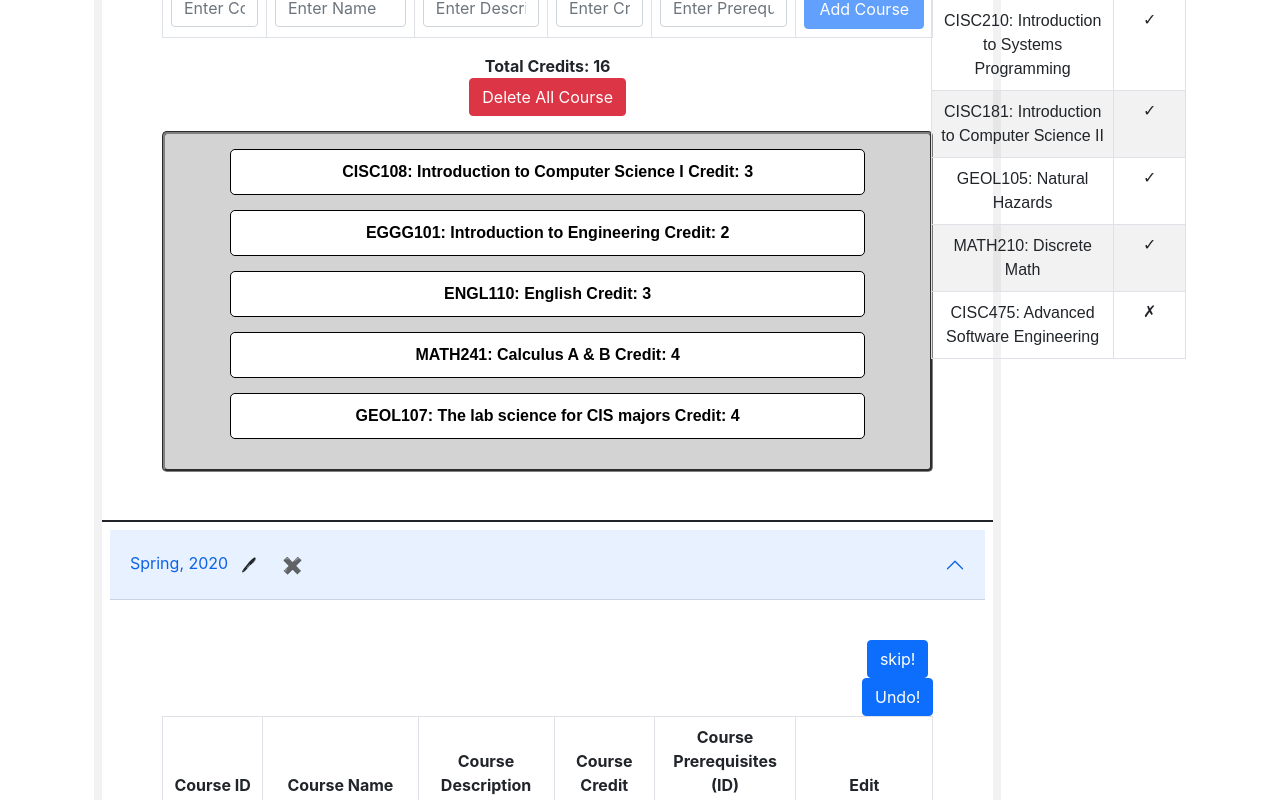
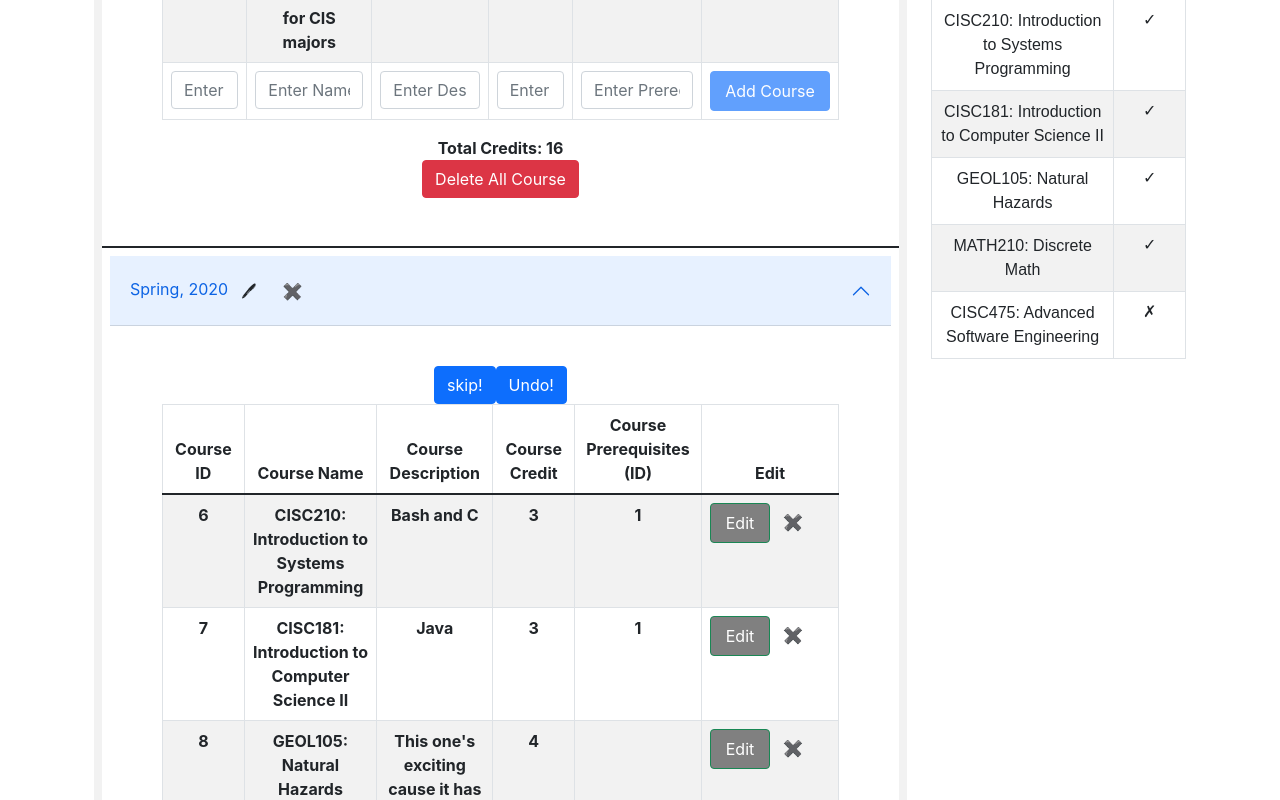
Before and after one commit to UD-CISC275-S22/cis-scheduler-team24, a React (Create React App) app: page / in a window 1280 px wide. Shown: the part 1280-2080 px from the top of the page. Built offline with nearby package versions, Linux system fonts and the light colour scheme.

Commit message:
deleted the dragdrop

```diff
--- a/src/components/listCourses.tsx
+++ b/src/components/listCourses.tsx
@@ -3,14 +3,6 @@ import { Button, Container, Table, Form } from "react-bootstrap";
 import { Course } from "../interfaces/course";
 import { DeleteCourseModal } from "./DeleteCourseModal";
 import { EditCourseModal } from "./EditCourseModal";
-import {
-    DragDropContext,
-    Draggable,
-    DraggingStyle,
-    Droppable,
-    DropResult,
-    NotDraggingStyle
-} from "react-beautiful-dnd";
 
 export function ListCourses({
     semesterCourses,
@@ -43,30 +35,6 @@ export function ListCourses({
     const [prereqs, setPrereqs] = useState<string>("");
 
     const handleCloseAddModal = () => setShowAddModal(false);
-
-    const onDragEnd = (result: DropResult) => {
-        const { source, destination } = result;
-        if (!destination) return;
-
-        const items = Array.from(tableCourses);
-        const [newOrder] = items.splice(source.index, 1);
-        items.splice(destination.index, 0, newOrder);
-        setTableCourses(items);
-    };
-
-    const getItemStyle = (
-        isDragging: boolean,
-        draggableStyle: DraggingStyle | NotDraggingStyle | undefined
-    ) => ({
-        padding: 10,
-        margin: "0 50px 15px 50px",
-        background: isDragging ? "green" : "white",
-        color: isDragging ? "white" : "black",
-        border: "1px solid black",
-        frontsize: "20px",
-        borderRadius: "5px",
-        ...draggableStyle
-    });
 
     const Credits = tableCourses.reduce(
         (currentTotal: number, course: Course) => currentTotal + course.credits,
@@ -141,10 +109,12 @@ export function ListCourses({
     }
     return (
         <div>
-            <div style={{ marginLeft: "700px" }}>
+            <div style={{ marginLeft: "auto" }}>
                 <span>
                     <Button onClick={deleteAllCourse}>skip!</Button>
-                    <Button onClick={undeleteAllCourse}>Undo!</Button>
+                    <span>
+                        <Button onClick={undeleteAllCourse}>Undo!</Button>
+                    </span>
                 </span>
             </div>
             <Table striped bordered hover>
@@ -252,49 +222,6 @@ export function ListCourses({
                     }}
                 ></DeleteCourseModal>
             </Container>
-            <div className="coursesbox">
-                <DragDropContext onDragEnd={onDragEnd}>
-                    <Droppable droppableId="courses">
-                        {(Provided) => (
-                            <div
-                                className="courses"
-                                {...Provided.droppableProps}
-                                ref={Provided.innerRef}
-                            >
-                                {tableCourses.map((course, index) => {
-                                    return (
-                                        <Draggable
-                                            key={course.id}
-                                            draggableId={course.id.toString()}
-                                            index={index}
-                                        >
-                                            {(provided, snapshot) => (
-                                                <div
-                                                    ref={provided.innerRef}
-                                                    {...provided.draggableProps}
-                                                    {...provided.dragHandleProps}
-                                                    style={getItemStyle(
-                                                        snapshot.isDragging,
-                                                        provided.draggableProps
-                                                            .style
-                                                    )}
-                                                    key={index}
-                                                >
-                                                    {course.name}
-                                                    {"                        "}
-                                                    {"       Credit:  "}
-                                                    {course.credits}
-                                                </div>
-                                            )}
-                                        </Draggable>
-                                    );
-                                })}
-                                {Provided.placeholder}
-                            </div>
-                        )}
-                    </Droppable>
-                </DragDropContext>
-            </div>
         </div>
     );
 }
```
